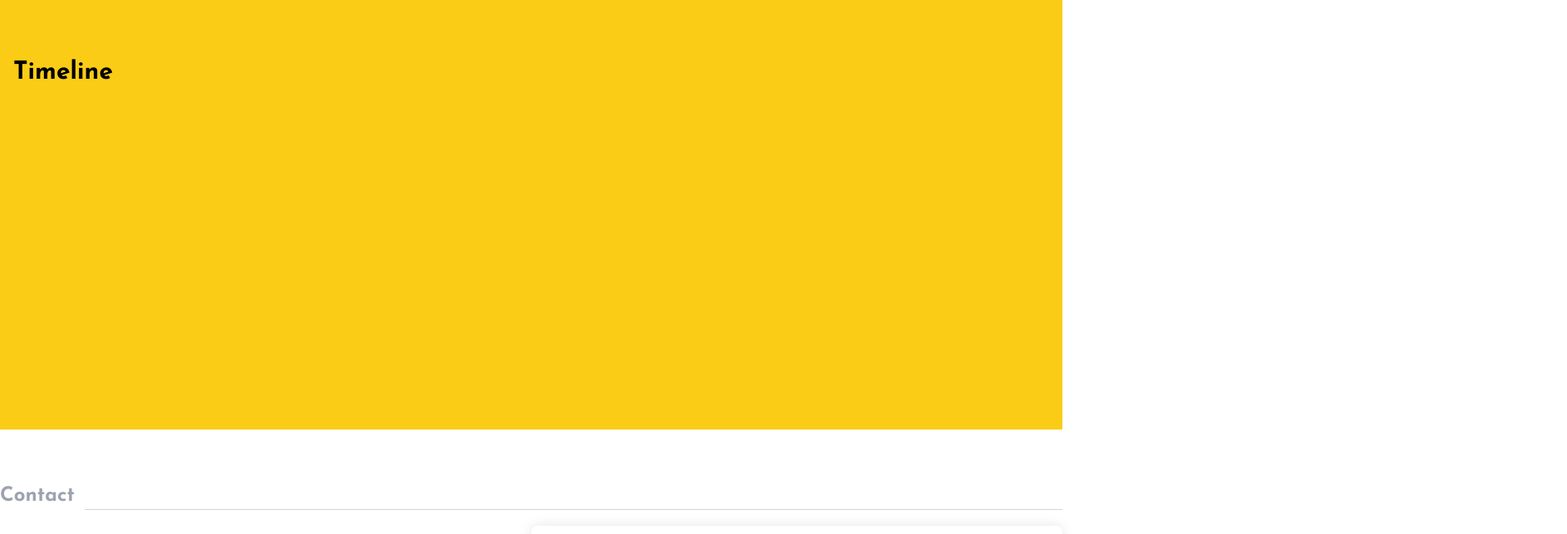
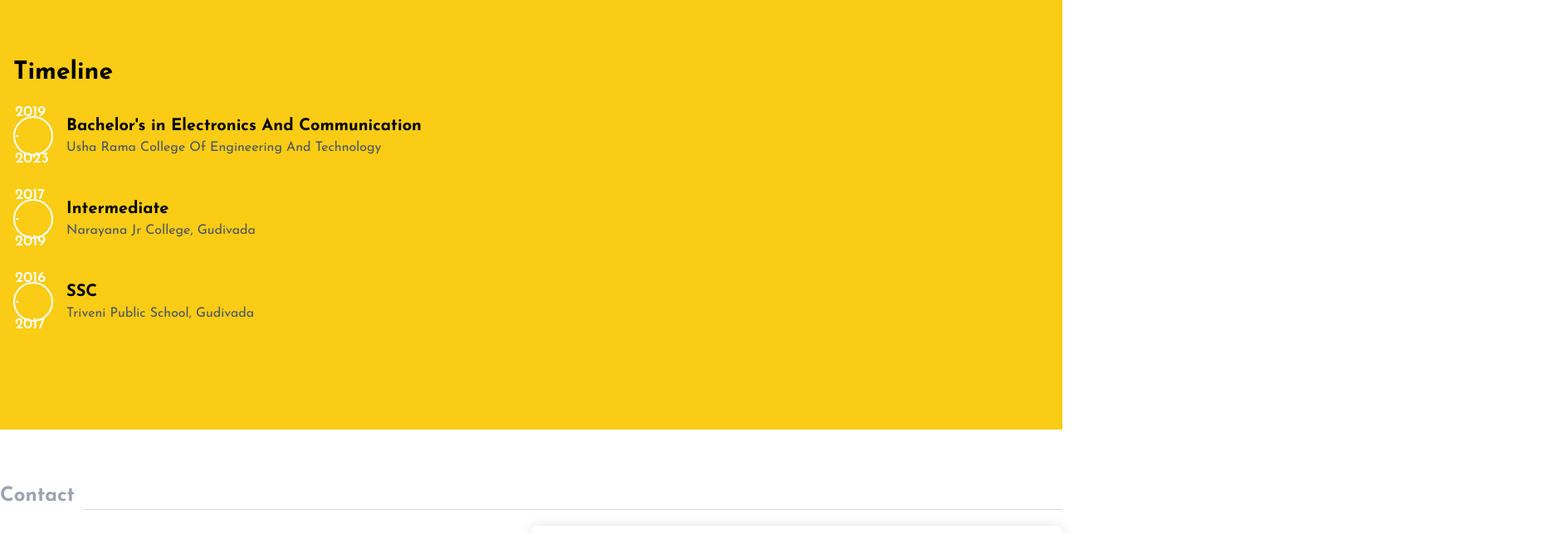
Before and after one commit to venkatesh12521/My_portfolio, a React (Create React App) app: page / in a window 1280 px wide. Shown: the part 2980-3624 px from the top of the page at 83% size, 1888 px wide, since content can reach past the window. Built offline with nearby package versions, Linux system fonts and the light colour scheme.

Commit message:
Update TimelineSection.js

```diff
--- a/src/TimelineSection.js
+++ b/src/TimelineSection.js
@@ -1,30 +1,12 @@
-import React, { useState, useEffect } from 'react';
+import React, { useRef } from 'react';
 import { motion } from 'framer-motion';
+import { useInView } from 'react-intersection-observer';
 
 const TimelineSection = () => {
-  const [isVisible, setIsVisible] = useState(false);
-
-  useEffect(() => {
-    const handleVisibility = () => {
-      const currentScrollPos = window.pageYOffset;
-      if (currentScrollPos > 2000) {
-        setIsVisible(true);
-      } else {
-        setIsVisible(false);
-      }
-    };
-
-    window.addEventListener('scroll', handleVisibility);
-
-    return () => {
-      window.removeEventListener('scroll', handleVisibility);
-    };
-  }, []);
-
   const events = [
-    { year: '2019 - 2023', title: 'Bachelor\'s  in Electronics And Communicaation ', description: 'Usha Rama College Of Engineering And Technology' },
-    { year: '2017 - 2019', title: 'Intermediate', description: 'Narayana Jr College,Gudivada' },
-    {year:'2016 - 2017', title:'SSC',description:'Triveni Public School,Gudivada'}
+    { year: '2019 - 2023', title: 'Bachelor\'s  in Electronics And Communication', description: 'Usha Rama College Of Engineering And Technology' },
+    { year: '2017 - 2019', title: 'Intermediate', description: 'Narayana Jr College, Gudivada' },
+    { year: '2016 - 2017', title: 'SSC', description: 'Triveni Public School, Gudivada' }
     // Add more events as needed
   ];
 
@@ -34,11 +16,28 @@ const TimelineSection = () => {
         <h2 className="text-3xl font-bold mb-8">Timeline</h2>
         <div className="relative">
           {events.map((event, index) => (
+            <TimelineEvent key={index} event={event} index={index} />
+          ))}
+        </div>
+      </div>
+    </section>
+  );
+};
+
+const TimelineEvent = ({ event, index }) => {
+  const { ref, inView } = useInView({ triggerOnce: true });
+  const animationVariants = {
+    visible: { opacity: 1, y: 0 },
+    hidden: { opacity: 0, y: 20 }
+  };
+
+  return (
     <motion.div
-              key={index}
-              initial={{ opacity: 0, x: '50%' }}
-              animate={{ opacity: isVisible ? 1 : 0, x: isVisible ? '0%' : '50%' }}
-              transition={{ duration: 0.8, delay: index * 0.1 }}
+      ref={ref}
+      initial="hidden"
+      animate={inView ? "visible" : "hidden"}
+      variants={animationVariants}
+      transition={{ duration: 0.1, delay: index * 0.1 }}
       className="mb-12"
     >
       <div className="flex items-center mb-4">
@@ -49,10 +48,6 @@ const TimelineSection = () => {
         </div>
       </div>
     </motion.div>
-          ))}
-        </div>
-      </div>
-    </section>
   );
 };
 
```
Lines whose indentation alone changed are shown as unchanged.
